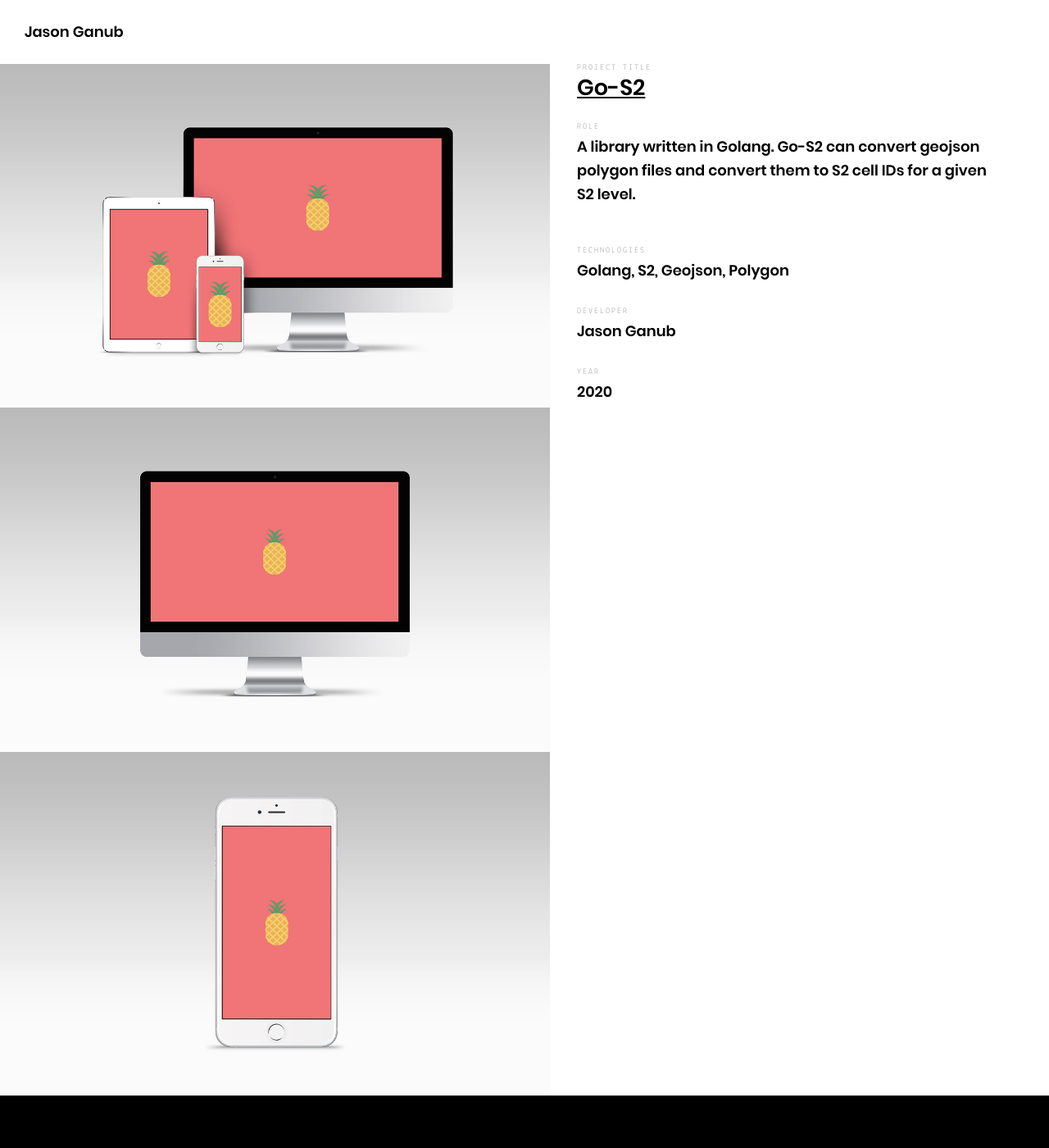
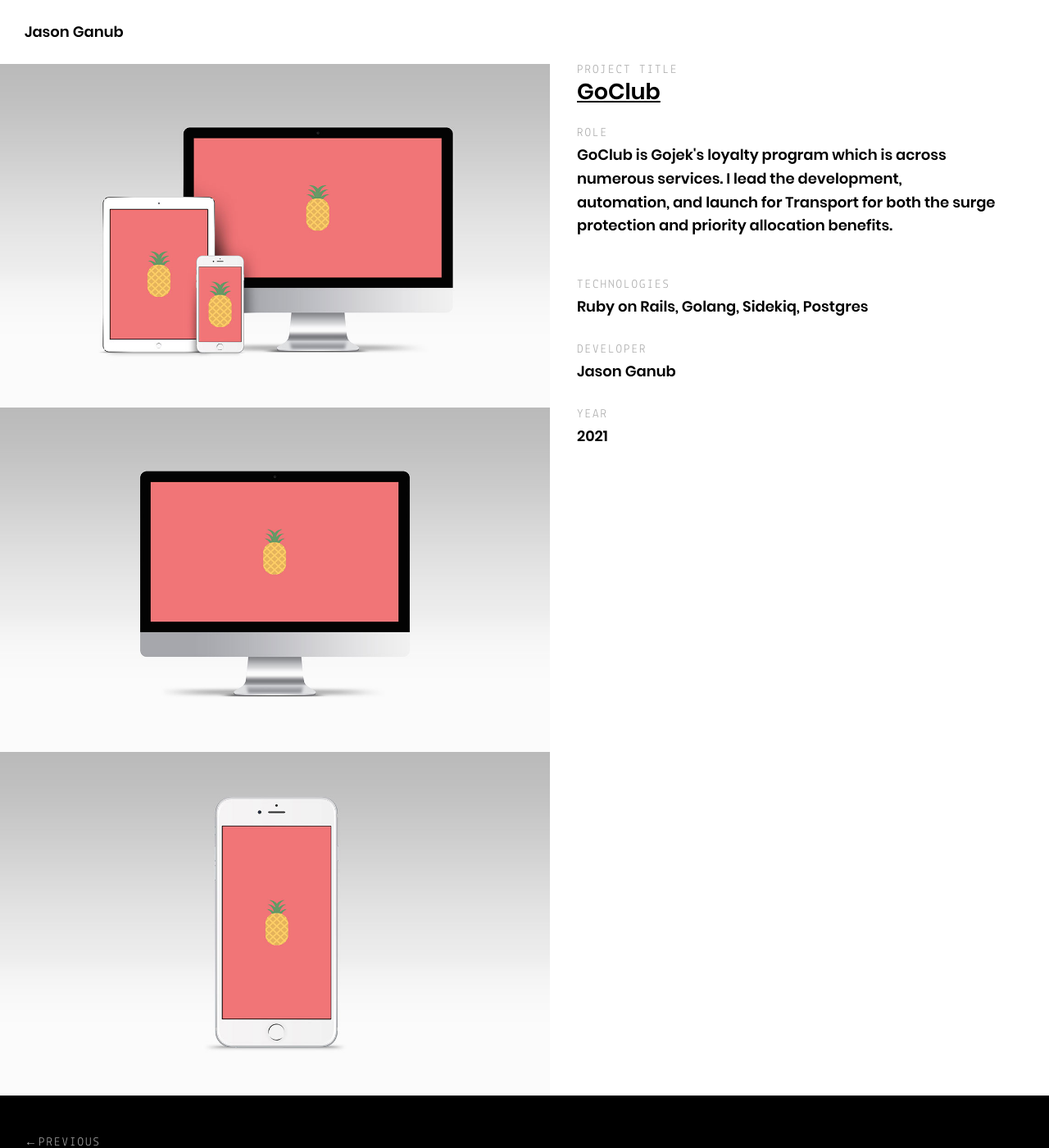
Before and after one commit to jasonganub/jasonganub.io, a Jekyll site: the page built from _posts/projects/2021-01-01-gojek-goclub.md, in a window 1280 px wide and 1400 px high. Shown: the whole window at 82% size. Built offline with Jekyll 4.4.1, drawn with Linux system fonts in a browser that asks for light colours.

Commit message:
Add further projects

```diff
--- a/_posts/projects/2021-02-23-go-s2.md
+++ b/_posts/projects/2021-01-01-gojek-goclub.md
@@ -2,21 +2,22 @@
 layout: project
 permalink: /:title/
 category: projects
+date: 2021-01-01
 
 meta:
-  keywords: "Go-S2"
+  keywords: "GoClub, Loyalty Program, Membership"
 
 project:
-  title: "Go-S2"
-  type: "Jekyll"
-  url: "https://github.com/jasonganub/go-s2"
+  title: "GoClub"
+  type: "Gojek"
+  url: "https://www.gojek.com/blog/gojek/goclub/"
   logo: "/assets/images/projects/redpineapple/logo.png"
-  tech: "Golang, S2, Geojson, Polygon"
+  tech: "Ruby on Rails, Golang, Sidekiq, Postgres"
 
 dev:
   title: "Jason Ganub"
   url: "https://github.com/arnolds/pineapple"
-  year: "2020"
+  year: "2021"
 
 images:
   - image:
@@ -29,4 +30,4 @@
     url: "/assets/images/projects/redpineapple/mobile.jpg"
     alt: "Red Pineapple website on a mobile device"
 ---
-<p>A library written in Golang. Go-S2 can convert geojson polygon files and convert them to S2 cell IDs for a given S2 level.</p>
+<p>GoClub is Gojek's loyalty program which is across numerous services. I lead the development, automation, and launch for Transport for both the surge protection and priority allocation benefits.</p>
--- a/assets/scss/_core.scss
+++ b/assets/scss/_core.scss
@@ -26,7 +26,7 @@
 	color: $color-silver-chalice;
 	display: block;
 	font-family: $font-lekton;
-    font-size: 1rem;
+    font-size: 1.5rem;
     font-weight: 400;
     letter-spacing: .2rem;
     line-height: 1;
```
Also changed, not shown: _posts/projects/2019-06-01-jago.md (added, +33 -0 lines), _posts/projects/2019-08-28-go-s2.md (added, +33 -0 lines), _posts/projects/2020-01-01-gojek-instant.md (added, +33 -0 lines).
